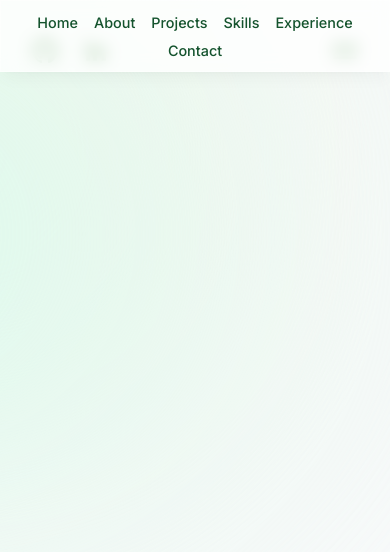
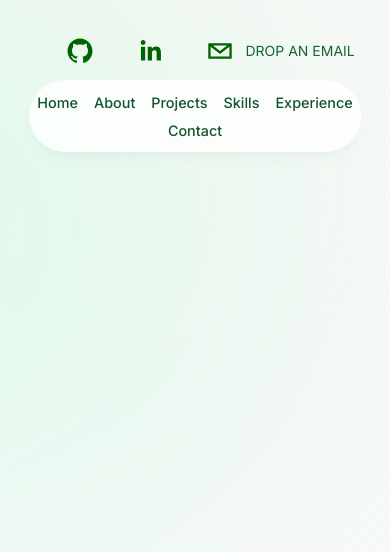
Before and after one commit to linhvnde/my-portfolio, a Next.js app: page / in a window 390 px wide. Shown: the top 552 px of the page. Built offline with nearby package versions, Linux system fonts and the light colour scheme.

Commit message:
Refactor: Stacked Header on Navbar

```diff
--- a/app/page.js
+++ b/app/page.js
@@ -1,12 +1,13 @@
 import Header from '@/components/Header';
-import Image from 'next/image'
+import Navbar from '@/components/Navbar';
+import Image from 'next/image';
 
 export default function Home() {
   return (
     <main className="">
       {/* Header */}
-      <Header/>
-
+      <Header />
+      <Navbar />
       {/* Hero */}
 
       {/* Experience */}
--- a/components/Header.jsx
+++ b/components/Header.jsx
@@ -7,16 +7,13 @@ import { motion } from 'framer-motion'
 import { SocialIcon } from 'react-social-icons'
 
 
-import { links } from '../lib/data';
-
-import Link from 'next/link';
 
 export default function Header() {
   return (
-    <header className='z-[999] relative top-0 p-5 flex items-start justify-between max-w-7xl mx-auto xl:items-center'
+    <header className=' top-0 p-5 flex items-start justify-center md:justify-between max-w-7xl mx-auto xl:items-center'
     // sticky
     >
-      <motion.div className='flex flex-row mt-1.5 items-center header-1'
+      <motion.div className='flex w-[10rem] flex-row mt-1.5 justify-evenly items-center header-1'
         initial={{ x: -500, opacity: 0, scale: 0.5 }}
         animate={{ x: 0, opacity: 1, scale: 1 }}
         transition={{
@@ -28,7 +25,7 @@ export default function Header() {
         <SocialIcon url="https://www.linkedin.com/in/linhnhvn-fullstackdev/" fgColor='darkGreen' bgColor='transparent'/>
       </motion.div>
       <motion.div
-        className='flex flex-row mt-1.5 items-center cursor-pointer header-1'
+        className='flex w-[10rem] flex-row mt-1.5 justify-evenly items-center cursor-pointer header-1'
         initial={{ x: 500, opacity: 0, scale: 0.5 }}
         animate={{ x: 0, opacity: 1, scale: 1 }}
         transition={{
@@ -36,28 +33,9 @@ export default function Header() {
         }}
         >
         <SocialIcon className='cursor-pointer' network='email' fgColor='darkGreen' bgColor='transparent'/>
-        <p className='uppercase hidden md:inline-flex text-sm text-green-800'>DROP AN EMAIL</p>
+        <p className='uppercase md:inline-flex text-sm text-green-800'>DROP AN EMAIL</p>
       </motion.div>
-      <motion.div
-        className="nav-bg fixed top-0 left-1/2  h-[4.5rem] w-full rounded-none border border-white border-opacity-40 bg-white bg-opacity-80 shadow-lg shadow-black/[0.03] backdrop-blur-[0.5rem] sm:top-6 sm:h-[3.25rem] sm:w-[36rem] sm:rounded-full dark:bg-gray-950 dark:border-black/40 dark:bg-opacity-75"
-        initial={{ y: -100, x: "-50%", opacity: 0 }}
-        animate={{ y: 0, x: "-50%", opacity: 1 }}
-        transition={{duration: 1.5}}
-      ></motion.div>
-      <nav className='flex fixed top-[0.15rem] left-1/2 h-12 -translate-x-1/2 py-2 sm:top-[1.7rem] sm:h-[initial] sm:py0'>
-        <ul className='flex w-[22rem] flex-wrap items-center justify-center gap-y-1 text-[0.9rem] font-medium text-green-900 sm:w-[initial] sm:flex-nowrap sm:gap-5'>
-          {
-            links.map(link => {
 
-              return (
-                <li key={link.hash} className='h-3/4 flex items-center justify-center'>
-                  <Link href={link.hash} className='flex w-full items-center justify-center px-2 py-1 hover:text-yellow-500 transition'>{link.name}</Link>
-                </li>
-              )
-            })
-          }
-        </ul>
-      </nav>
 
     </header>
   )
--- /dev/null
+++ b/components/Navbar.jsx
@@ -0,0 +1,40 @@
+"use client";
+
+
+import React from 'react'
+import { motion } from 'framer-motion'
+import { links } from '../lib/data';
+
+import Link from 'next/link';
+
+
+export default function Navbar() {
+  return (
+    <div>
+      <motion.div
+        className="nav-bg fixed top-[5rem] left-1/2  h-[4.5rem] w-[85%] border border-white border-opacity-40 bg-white bg-opacity-80 shadow-lg shadow-black/[0.03] backdrop-blur-[0.5rem] md:top-6 md:h-[3.25rem] md:w-[34rem] rounded-full dark:bg-gray-950 dark:border-black/40 dark:bg-opacity-75"
+        initial={{ y: -100, x: "-50%", opacity: 0 }}
+        animate={{ y: 0, x: "-50%", opacity: 1 }}
+        transition={{duration: 1.5}}
+      ></motion.div>
+      <motion.nav className='nav-content flex fixed top-[5.15rem] left-1/2 h-12 -translate-x-1/2 py-2 md:top-[1.7rem] md:h-[initial] md:py-0'
+        initial={{ y: -100, x: "-50%", opacity: 0 }}
+        animate={{ y: 0, x: "-50%", opacity: 1 }}
+        transition={{duration: 1.5}}
+      >
+        <ul className='flex w-[22rem] flex-wrap items-center justify-center gap-y-1 text-[0.9rem] font-medium text-green-900 sm:w-[initial] sm:flex-nowrap sm:gap-5'>
+          {
+            links.map(link => {
+
+              return (
+                <li key={link.hash} className='h-3/4 flex items-center justify-center'>
+                  <Link href={link.hash} className='flex w-full items-center justify-center px-2 py-1 hover:text-yellow-500 transition'>{link.name}</Link>
+                </li>
+              )
+            })
+          }
+        </ul>
+      </motion.nav>
+    </div>
+  )
+}
--- a/tailwind.config.js
+++ b/tailwind.config.js
@@ -6,6 +6,13 @@ module.exports = {
     './app/**/*.{js,ts,jsx,tsx,mdx}',
   ],
   theme: {
+    screens: {
+      sm: '640px',
+      md: '875px',
+      lg: '1024px',
+      xl: '1280px',
+      '2xl': '1536px',
+    },
     extend: {
       backgroundImage: {
         'gradient-radial': 'radial-gradient(var(--tw-gradient-stops))',
@@ -15,4 +22,4 @@ module.exports = {
     },
   },
   plugins: [],
-}
+};
```
Also changed, not shown: components/navbar.css (added).
